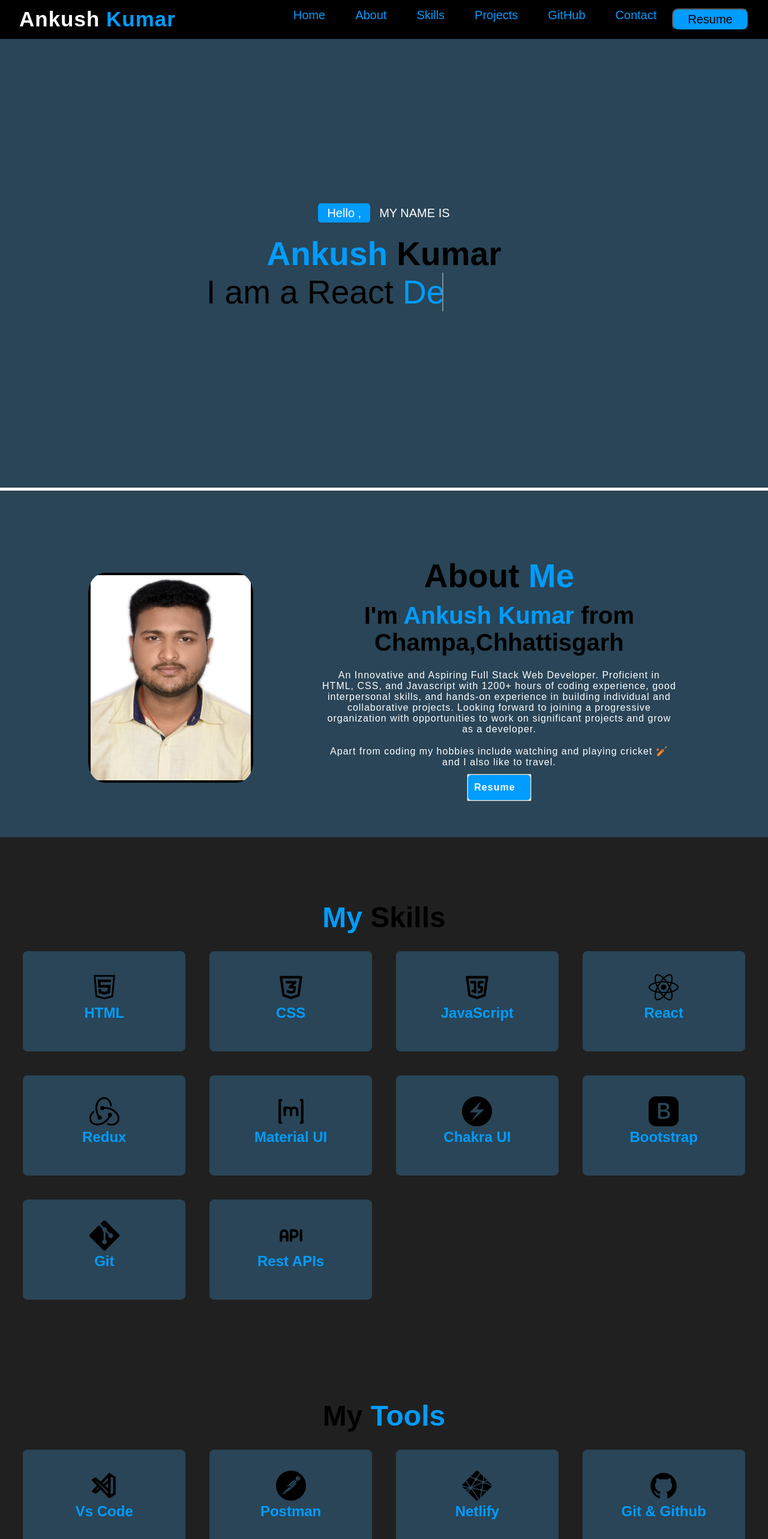
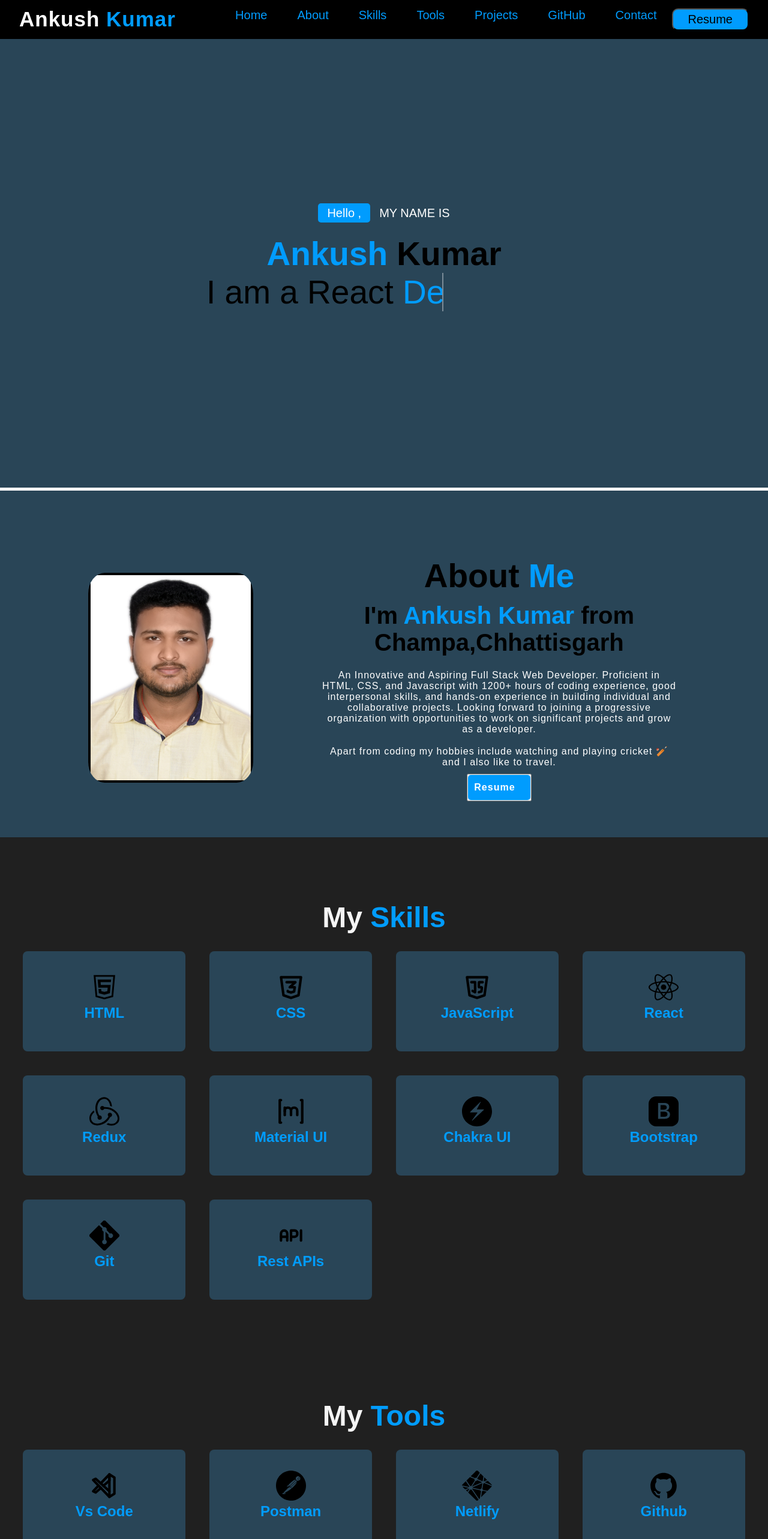
Before and after one commit to ankush3681/ankush3681.github.io, a React (Create React App) app: page / in a window 1280 px wide. Shown: the top 2566 px of the page at 60% size. Built offline with nearby package versions, Linux system fonts and the light colour scheme.

Commit message:
tool section done

```diff
--- a/src/App.css
+++ b/src/App.css
@@ -322,20 +322,20 @@ header.sticky {
   background: var(--second-bg-color);
 }
 
-.main-text {
+.skill-main-text {
   text-align: center;
 }
 
-.main-text p {
+/* .skill-main-text p {
   color: var(--second-color);
   font-size: 15px;
   margin-bottom: 15px;
+} */
 
-}
-
-.main-text h2 {
+.skill-main-text h2 {
   font-size: var(--h2-font);
   line-height: 1;
+  color:whitesmoke;
 }
 
 #skills-part {
@@ -401,6 +401,17 @@ header.sticky {
 
 
 /* Tools section */
+
+.tool-main-text {
+  text-align: center;
+}
+
+.tool-main-text h2 {
+  font-size: var(--h2-font);
+  line-height: 1;
+  color:whitesmoke;
+}
+
 
 #tools {
   background: var(--second-bg-color);
--- a/src/components/Header.jsx
+++ b/src/components/Header.jsx
@@ -35,6 +35,12 @@ const Header = () => {
             <a href="#skills" onClick={() => setActiveNav("#skills")}>
               {" "}
               Skills
+            </a>
+          </li>
+          <li>
+            <a href="#tools" onClick={() => setActiveNav("#tools")}>
+              {" "}
+              Tools
             </a>
           </li>
           <li>
@@ -76,6 +82,7 @@ const Header = () => {
               <a href="#home"><AiOutlineHome/></a>,
               <a href="#about">About</a>,
               <a href="#skills">Skills</a>,
+              <a href="#tools">Tools</a>,
               <a href="#projects">Projects</a>,
               <a href="#githubs">GitHub</a>,
               <a href="#contact">Contact</a>,
--- a/src/components/Skills.jsx
+++ b/src/components/Skills.jsx
@@ -11,11 +11,10 @@ const Skills = () => {
   return (
     <>
       <section id="skills">
-        <div className="main-text">
+        <div className="skill-main-text">
           <h2>
-            <span>My </span>Skills
+          My <span>Skills</span>
           </h2>
-          {/* <p style={{ marginTop: "10px" }}>What I am Expert In ?</p> */}
         </div>
 
         <div className="nav-link skills" id="skills-part">
--- a/src/components/Tools.jsx
+++ b/src/components/Tools.jsx
@@ -11,7 +11,7 @@ const Tools = () => {
     return (
         <>
             <section id="tools">
-                <div className="main-text">
+                <div className="tool-main-text">
                     <h2>
                         My <span>Tools</span>
                     </h2>
@@ -55,7 +55,7 @@ const Tools = () => {
                             />
                         </div>
                         <h3 className="tools-card-name" style={{ color: "#009cfe" }}>
-                            Git & Github
+                            Github
                         </h3>
                     </div>
                     <div className="tools-card">
```
